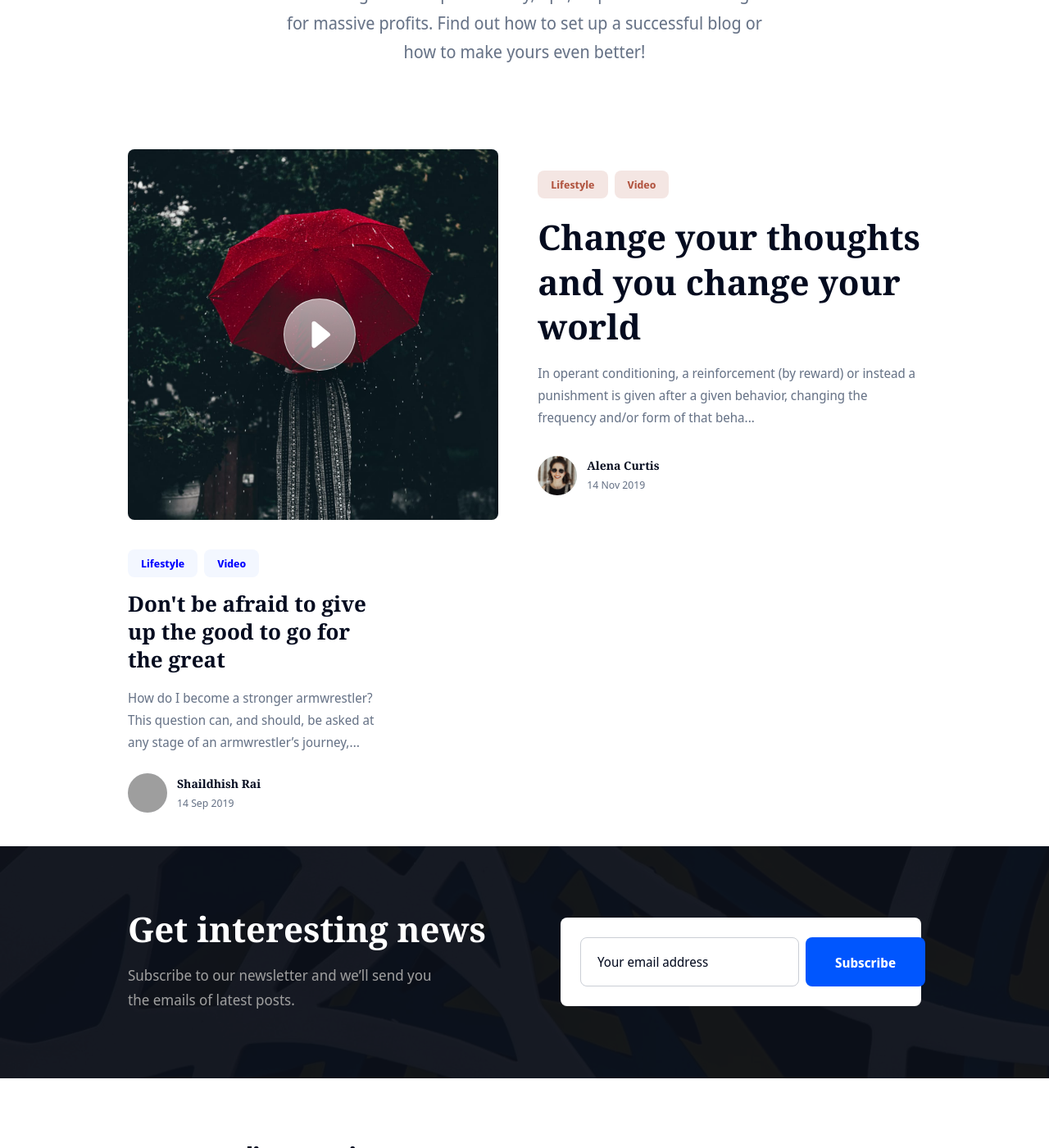
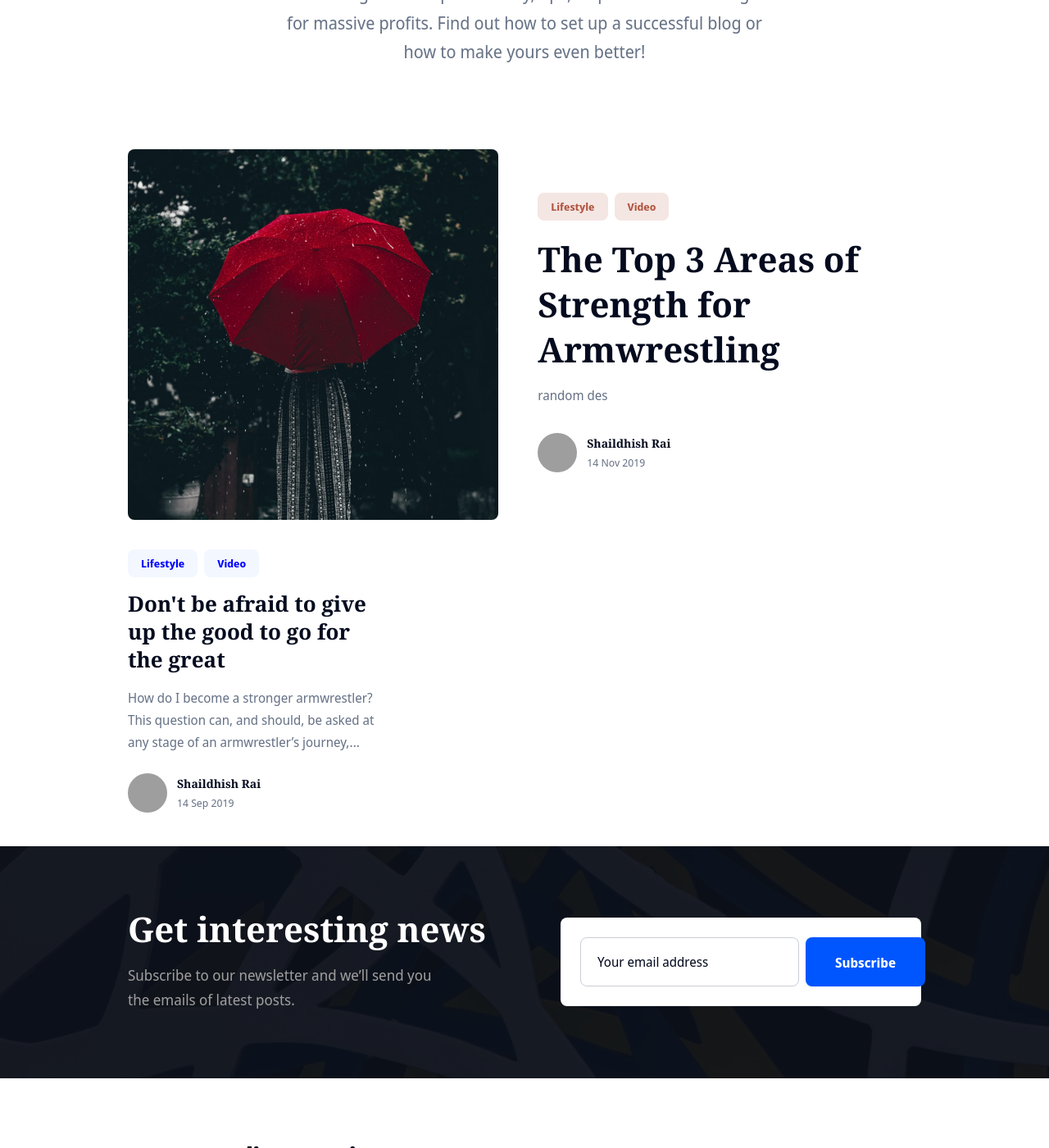
Before and after one commit to physicalrobot/awpraxis, a Jekyll site: the page built from blog/index.html, in a window 1280 px wide and 1400 px high, scrolled down 313 px. Shown: the whole window at 82% size. Built offline with Jekyll 4.4.1, drawn with Linux system fonts in a browser that asks for light colours; nearby versions of some CDN libraries; the list of posts is cut into pages by our own code; some of the changed text lies outside the part shown; grey boxes are pictures that could not be loaded.

Commit message:
random changes

```diff
--- a/_posts/2019-11-14-change-your-thoughts-and-you-change-your-world.markdown
+++ b/_posts/2019-11-14-change-your-thoughts-and-you-change-your-world.markdown
@@ -6,6 +6,7 @@
 author: alena
 image: '/images/10.jpg'
 video_embed: https://www.youtube.com/embed/VVsC2fD1BjA
+published: false #this published frontmatter decides whether a post can be published or not
 tags: [lifestyle, video]
 tags_color: '#b25642'
 ---
--- a/_posts/The-Top-3-Areas-of-Strength-for-Armwrestling.md
+++ b/_posts/2023-10-11-The-Top-3-Areas-of-Strength-for-Armwrestling.md
@@ -1,12 +1,12 @@
 ---
 layout: post
 title: The Top 3 Areas of Strength for Armwrestling
-description:
+description: random des
 date: 2019-11-14 15:01:35 +0300
-author: alena
+author: me
 image: '/images/10.jpg'
 #video_embed: https://www.youtube.com/embed/VVsC2fD1BjA
-#tags: [lifestyle, video]
+tags: [lifestyle, video]
 tags_color: '#b25642'
 
 ---
```
